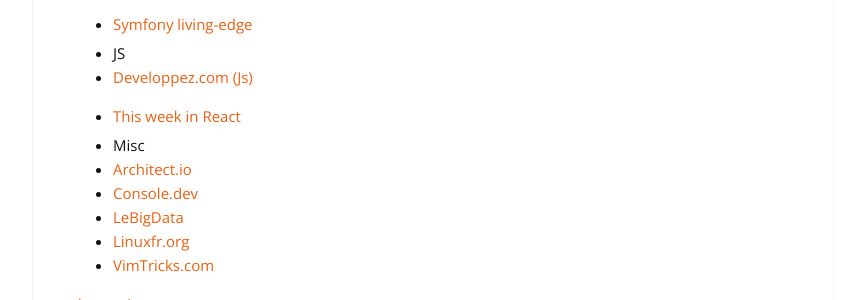
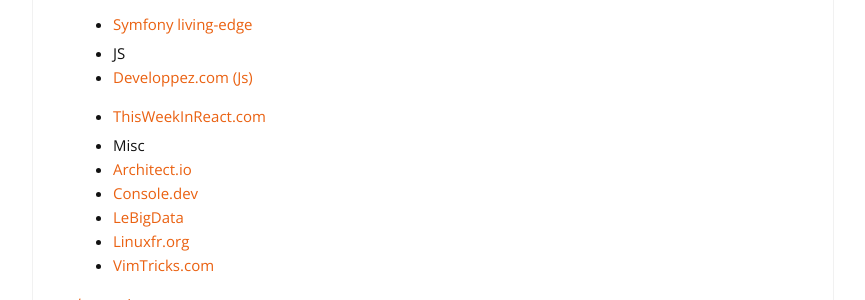
Before and after one commit to cylmat/cylmat.github.io, a Jekyll site: the page built from _pages/news.md, in a window 1280 px wide and 900 px high, scrolled down 926 px. Shown: the part 154-454 px from the top of the window, without its empty margins (207-1072 px from the left). Built offline with Jekyll 4.4.1, drawn with Linux system fonts in a browser that asks for light colours; nearby versions of some CDN libraries.

Commit message:
Update news.md

```diff
--- a/_pages/news.md
+++ b/_pages/news.md
@@ -49,7 +49,7 @@
 
 + JS
 + [Developpez.com (Js)](https://javascript.developpez.com)
-+ [This week in React](https://thisweekinreact.com/articles)
++ [ThisWeekInReact.com](https://thisweekinreact.com/articles)
 
 * Misc
 * [Architect.io](https://www.architect.io/blog)
```
